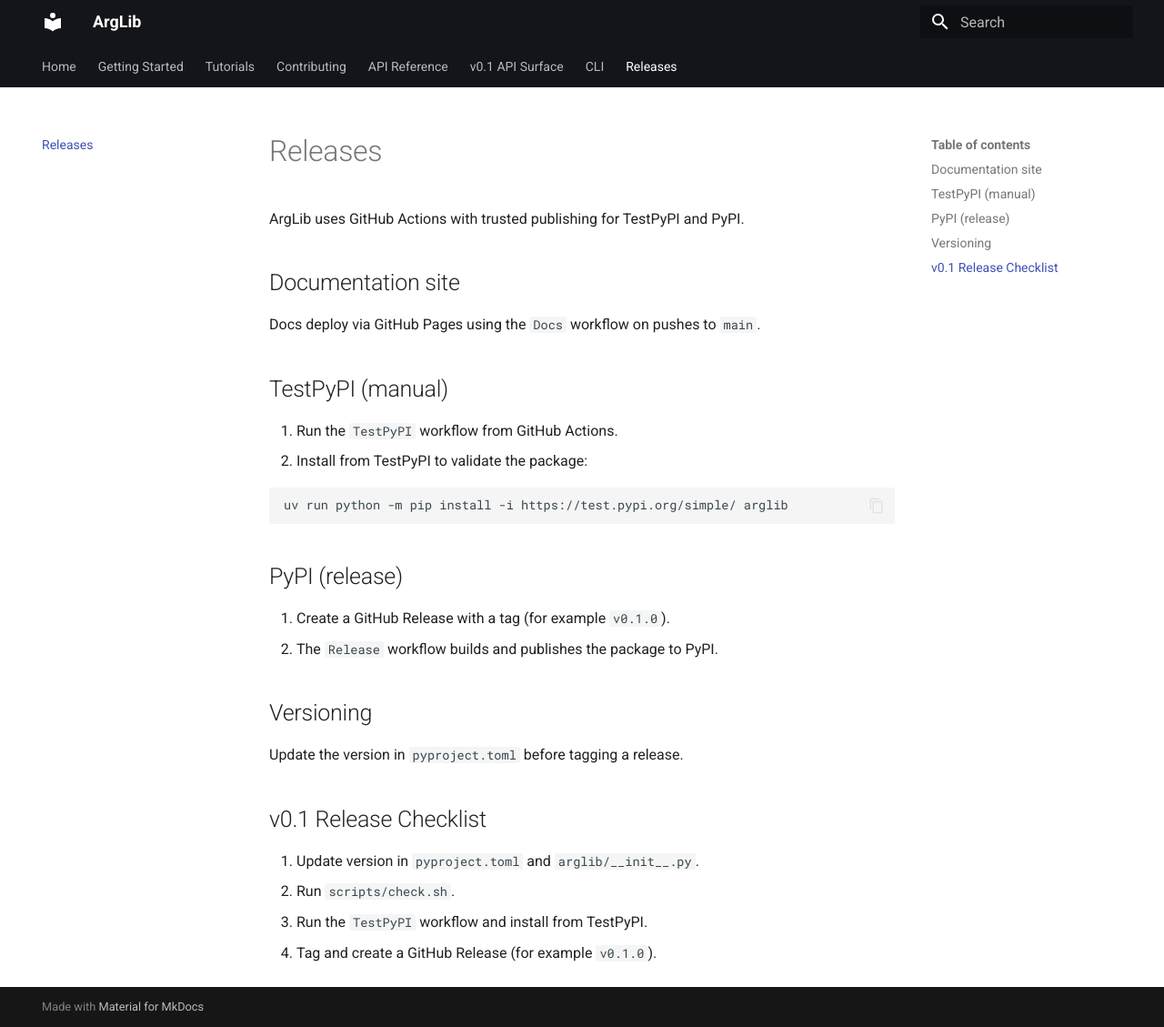
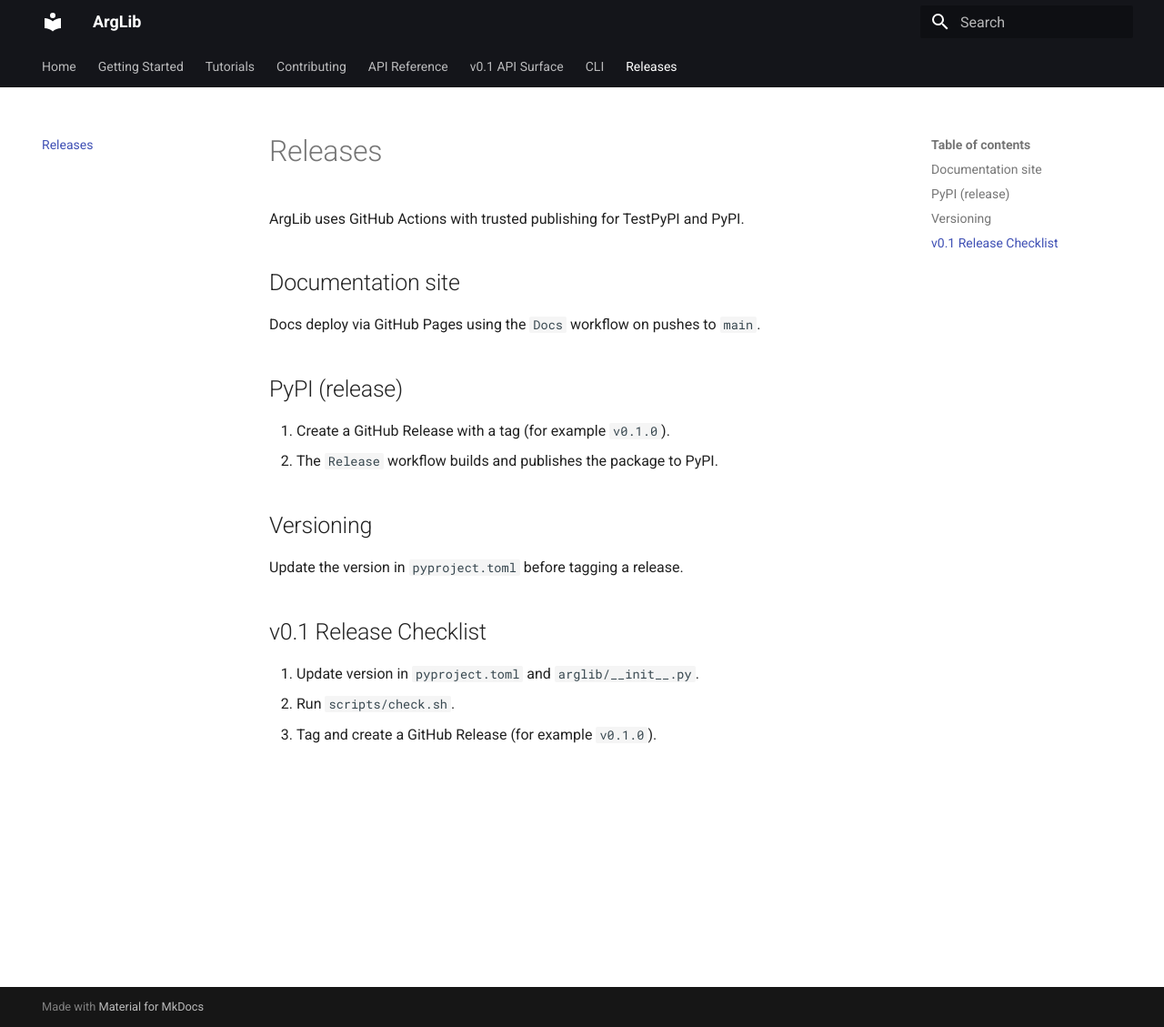
Before and after one commit to vasanthsarathy/arglib, an MkDocs documentation site: the page built from docs/release.md, in a window 1280 px wide and 1129 px high. Shown: the whole window at 91% size. Built offline with MkDocs 1.6.1 and Material for MkDocs 9.7.7, drawn with Linux system fonts in a browser that asks for light colours.

Commit message:
Remove TestPyPI workflow

````diff
--- a/docs/release.md
+++ b/docs/release.md
@@ -4,13 +4,6 @@ ArgLib uses GitHub Actions with trusted publishing for TestPyPI and PyPI.
 
 ## Documentation site
 Docs deploy via GitHub Pages using the `Docs` workflow on pushes to `main`.
-
-## TestPyPI (manual)
-1. Run the `TestPyPI` workflow from GitHub Actions.
-2. Install from TestPyPI to validate the package:
-```bash
-uv run python -m pip install -i https://test.pypi.org/simple/ arglib
-```
 
 ## PyPI (release)
 1. Create a GitHub Release with a tag (for example `v0.1.0`).
@@ -22,5 +15,4 @@ Update the version in `pyproject.toml` before tagging a release.
 ## v0.1 Release Checklist
 1. Update version in `pyproject.toml` and `arglib/__init__.py`.
 2. Run `scripts/check.sh`.
-3. Run the `TestPyPI` workflow and install from TestPyPI.
-4. Tag and create a GitHub Release (for example `v0.1.0`).
+3. Tag and create a GitHub Release (for example `v0.1.0`).
````
Also changed, not shown: 1 other file.
